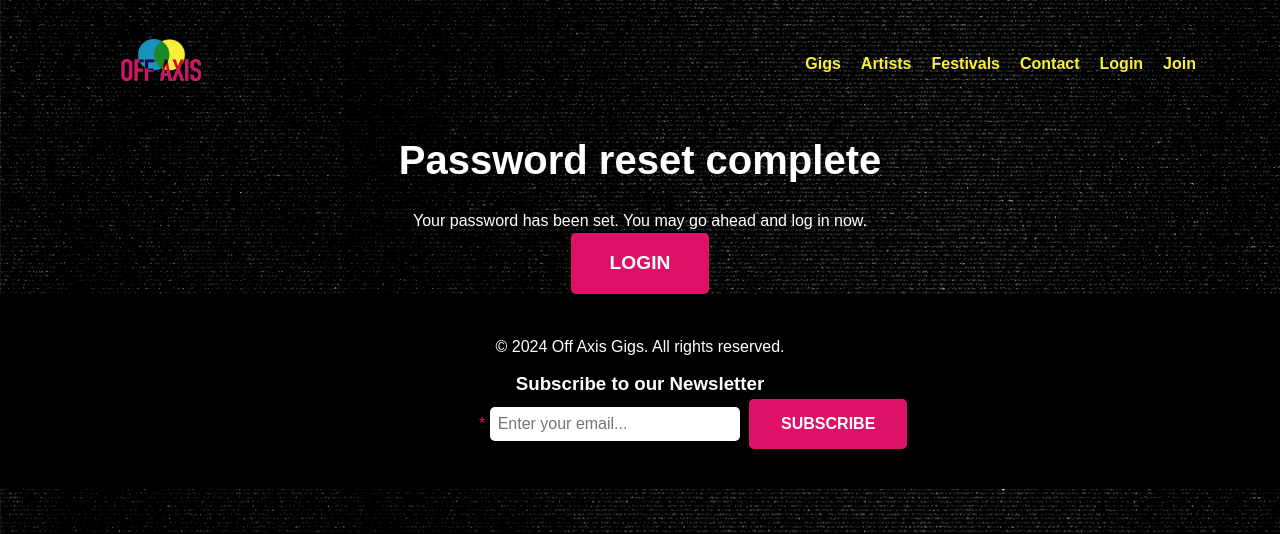
After one commit to sh20-2025/offaxis, a Django app: page /reset/done/ in a window 1280 px wide. The commit adds this page. Shown: the top 534 px of the page. Run offline with Django 5.2, Linux system fonts and the light colour scheme.

Commit message:
style: beutify password reset pages

```diff
--- a/Off_Axis_App/templates/registration/password_reset.html
+++ b/Off_Axis_App/templates/registration/password_reset.html
@@ -10,8 +10,8 @@
 {% block body_block %}
 <section>
     <h1>Reset Password</h1>
-    <div class="auth-form">
-        <form method="post">
+    <div>
+        <form method="post" class="auth-form">
             {% csrf_token %}
             {% include "components/input.html" with id="from_email" name="email" type="text" variant="light" placeholder="Please enter your email..." size="lg" full="true" %}
 
--- /dev/null
+++ b/Off_Axis_App/templates/registration/password_reset_successful.html
@@ -0,0 +1,16 @@
+{% extends "Off_Axis/base.html" %}
+{% load static %}
+{% block title_block %}
+    Off Axis Gigs - Reset Password Complete
+{% endblock title_block %}
+{% block import_block %}
+    <link rel="stylesheet" href="{% static "styles/auth.css" %}">
+{% endblock import_block %}
+
+{% block body_block %}
+<section>
+    <h1>Password reset complete</h1>
+    <p>Your password has been set. You may go ahead and log in now.</p>
+    <a href="{% url 'login' %}">{% include "components/button.html" with id="" type="button" variant="primary" text="Login" size="lg" %}</a>
+</section>
+{% endblock body_block %}
--- a/Off_Axis_App/urls.py
+++ b/Off_Axis_App/urls.py
@@ -13,7 +13,7 @@ urlpatterns = [
     path("", views.index, name="index"),
     path("components", views.components, name="components"),
     # path("password_change/", views.password_change, name="password_change"),
-    #     path("password_change/done/", views.PasswordChangeDoneView.as_view(),name="password_change_done",),
+    # path("password_change/done/", views.PasswordChangeDoneView.as_view(),name="password_change_done",),
     path(
         "password_reset/",
         auth_views.PasswordResetView.as_view(
@@ -28,6 +28,18 @@ urlpatterns = [
         ),
         name="password_reset_done",
     ),
-    # path("reset/<uidb64>/<token>/",views.PasswordResetConfirmView.as_view(),name="password_reset_confirm",),
-    # path("reset/done/",views.PasswordResetCompleteView.as_view(),name="password_reset_complete",),
+    path(
+        "reset/<uidb64>/<token>/",
+        auth_views.PasswordResetConfirmView.as_view(
+            template_name="registration/password_reset_confirmation.html"
+        ),
+        name="password_reset_confirm",
+    ),
+    path(
+        "reset/done/",
+        auth_views.PasswordResetCompleteView.as_view(
+            template_name="registration/password_reset_successful.html"
+        ),
+        name="password_reset_complete",
+    ),
 ]
--- a/static/styles/auth.css
+++ b/static/styles/auth.css
@@ -14,7 +14,8 @@ h1 {
   display: flex;
   flex-direction: column;
   gap: 0.5rem;
-  max-width: 30rem;
+  max-width: 100rem;
   width: 100%;
   margin: 0 auto;
+  align-items: center;
 }
```
Also changed, not shown: Off_Axis_App/templates/registration/login.html (+6 -4 lines), Off_Axis_App/templates/registration/password_reset_confirmation.html (added, +34 -0 lines), Off_Axis_App/templates/registration/register.html (+6 -5 lines).
